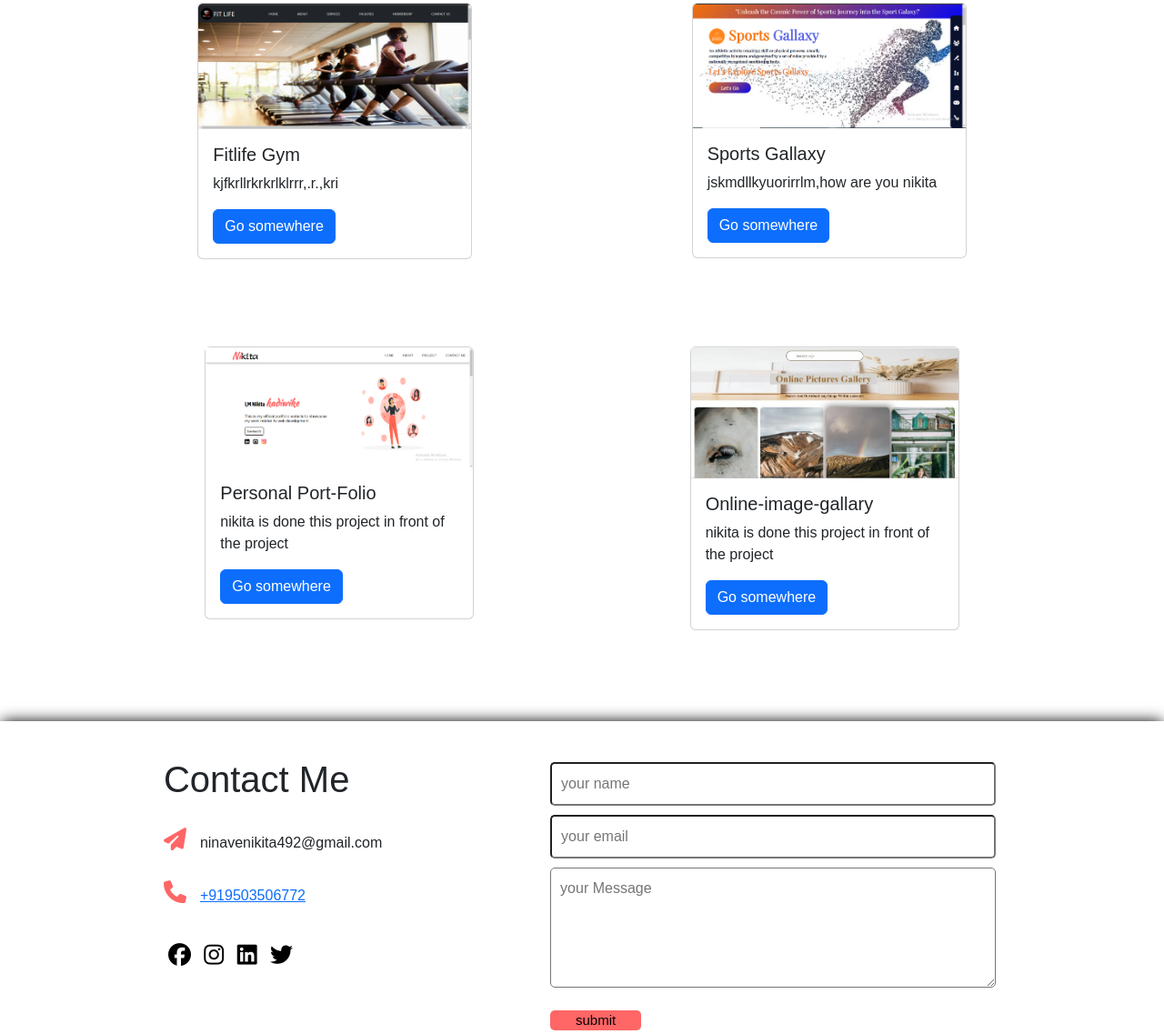
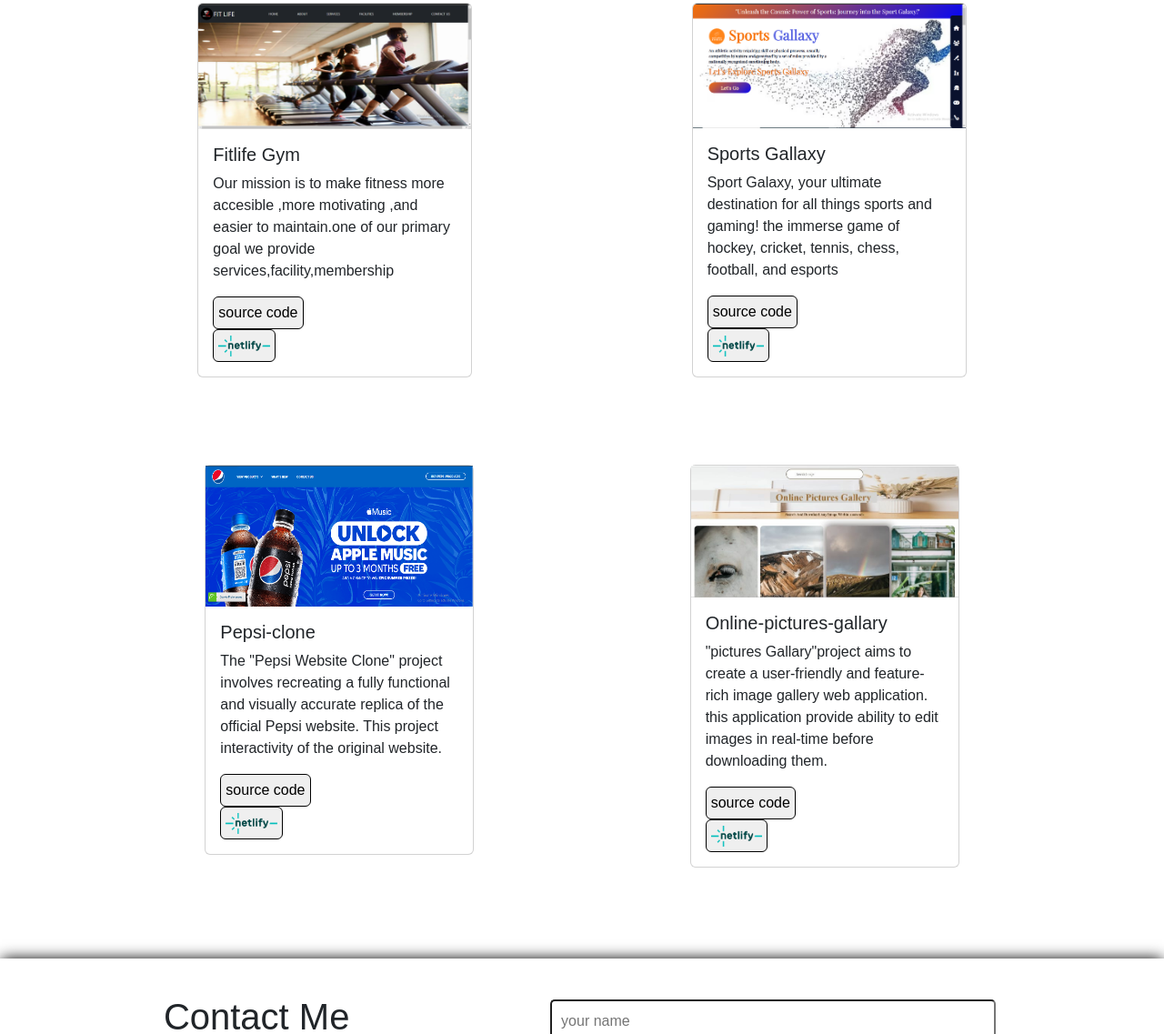
Before and after one commit to nikii2003/personalportfolio, a plain HTML site: page index.html in a window 1280 px wide. Shown: the part 1279-2416 px from the top of the page at 91% size. Drawn offline with nearby package versions, Linux system fonts and the light colour scheme; a web font is replaced by a local one.

Commit message:
project detail card

```diff
--- a/css/style.css
+++ b/css/style.css
@@ -135,6 +135,17 @@ margin-top: 20px;
     box-shadow: 0 -2px 15px -2px black;
     margin: 30px;
 }
+.source-btn{
+    color: black;
+    padding: 5px;
+    margin: 0 50px 0px 0;
+    border-radius: 6px;
+    border: 1px solid black;
+}
+.source{
+    color: black;
+    text-decoration: none;
+}
 .project-card-container-1{
     display: flex;
     flex-direction: column;
@@ -200,7 +211,7 @@ form{
     border-radius: 5px;
 }
 .submit-btn{
-    height: 30px;
+    height: 50px;
     width: 100px;
     margin-left: 5px;
     margin-top: 20px;
--- a/index.html
+++ b/index.html
@@ -112,7 +112,7 @@
     </div>
     </div>
     <div class="d-flex justify-content-evenly  about-page" id="about-link">
-        <div><img src="./img/WhatsApp_Image_2023-08-19_at_5.41.07_PM-removebg-preview.png" alt="" height="300px"></div>
+        <div><img src="./img/WhatsApp Image 2023-08-19 at 6.37.32 PM.jpeg" alt="" height="300px"></div>
         <div>
             <h1>About Me .</h1>
             <p class="">__ passionate about creating Web Pages .<span class="fw-bold">Frontend Developer ,</span>with
@@ -130,8 +130,9 @@
     <img src="./img/snip1.png" class="card-img-top" alt="...">
     <div class="card-body">
     <h5 class="card-title">Fitlife Gym</h5>
-    <p>kjfkrllrkrkrlklrrr,.r.,kri</p>
-    <a href="#" class="btn btn-primary">Go somewhere</a>
+    <p>Our mission is to make fitness more accesible ,more motivating ,and easier to maintain.one of our primary goal we provide services,facility,membership</p>
+    <button class="source-btn" ><a href="https://github.com/nikii2003/FitLife-GYM" class="source">source code</a></button>
+    <button class="source-btn"><a href="https://fitlife-gym-management.netlify.app/" class="source" ><img src="./img/Netlify_logo_(2).svg.png" height="23px" alt=""></a></button>
     </div>
     </div>
         </div>
@@ -140,20 +141,22 @@
     <img src="./img/snip2.png" class="card-img-top" alt="...">
     <div class="card-body">
     <h5 class="card-title">Sports Gallaxy</h5>
-    <p>jskmdllkyuorirrlm,how are you nikita</p>
-    <a href="#" class="btn btn-primary">Go somewhere</a>
-        </div>
+    <p>Sport Galaxy, your ultimate destination for all things sports and gaming! the immerse game of hockey, cricket, tennis, chess, football, and esports </p>
+    <button class="source-btn" ><a href="https://github.com/nikii2003/sports-gallaxy-igcp1-first-project" class="source">source code</a></button>
+    <button class="source-btn"><a href="https://github.com/nikii2003/sports-gallaxy-igcp1-first-project" class="source" ><img src="./img/Netlify_logo_(2).svg.png" height="23px" alt=""></a></button>
+</div>
     </div>
     </div>
 
      <div class="row d-flex justify-content-evenly mt-5">
     <div class=" col-sm-6 mb-3 mb-sm-0 col-lg-3">
 <div class="card mt-5">
-<img src="./img/snip3.png" alt="">
+<img src="./img/snip4.png" height="155px" alt="">
 <div class="card-body">
-<h5 class="card-title">Personal Port-Folio</h5>
-<p>nikita is done this project in front of the project</p>
-<a href="#" class="btn btn-primary">Go somewhere</a>
+<h5 class="card-title">Pepsi-clone</h5>
+<p>The "Pepsi Website Clone" project involves recreating a fully functional and visually accurate replica of the official Pepsi website. This project interactivity of the original website. </p>
+<button class="source-btn" ><a href="https://github.com/nikii2003/sports-gallaxy-igcp1-first-project" class="source">source code</a></button>
+    <button class="source-btn"><a href="https://github.com/nikii2003/sports-gallaxy-igcp1-first-project" class="source" ><img src="./img/Netlify_logo_(2).svg.png" height="23px" alt=""></a></button>
 </div>
 </div>
     </div>
@@ -161,9 +164,10 @@
         <div class="card mt-5">
         <img src="./img/WhatsApp Image 2023-08-16 at 8.05.11 AM.jpeg" alt="">
         <div class="card-body">
-        <h5 class="card-title">Online-image-gallary</h5>
-        <p>nikita is done this project in front of the project</p>
-        <a href="#" class="btn btn-primary">Go somewhere</a>
+        <h5 class="card-title">Online-pictures-gallary</h5>
+        <p>"pictures Gallary"project aims to create a user-friendly and feature-rich image gallery web application. this application provide ability to edit images in real-time before downloading them.</p>
+        <button class="source-btn" ><a href="https://github.com/nikii2003/sports-gallaxy-igcp1-first-project" class="source">source code</a></button>
+        <button class="source-btn"><a href="https://github.com/nikii2003/sports-gallaxy-igcp1-first-project" class="source" ><img src="./img/Netlify_logo_(2).svg.png" height="23px" alt=""></a></button>
         </div>
         </div>
             </div>
```
Also changed, not shown: img/Netlify_logo_(2).svg.png (added), img/snip4.png (added).
